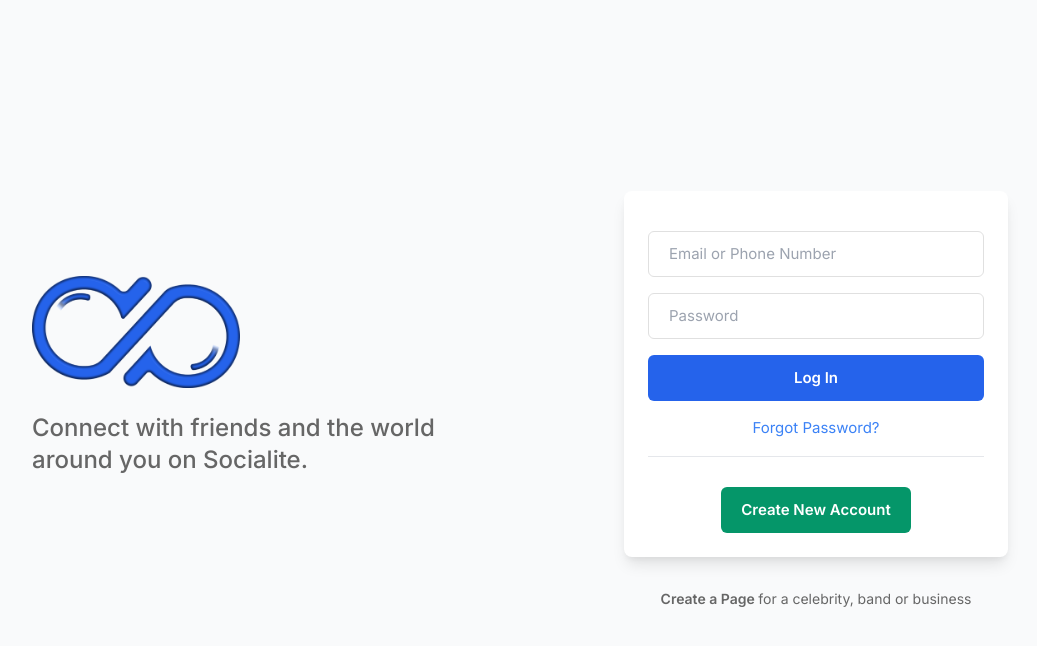
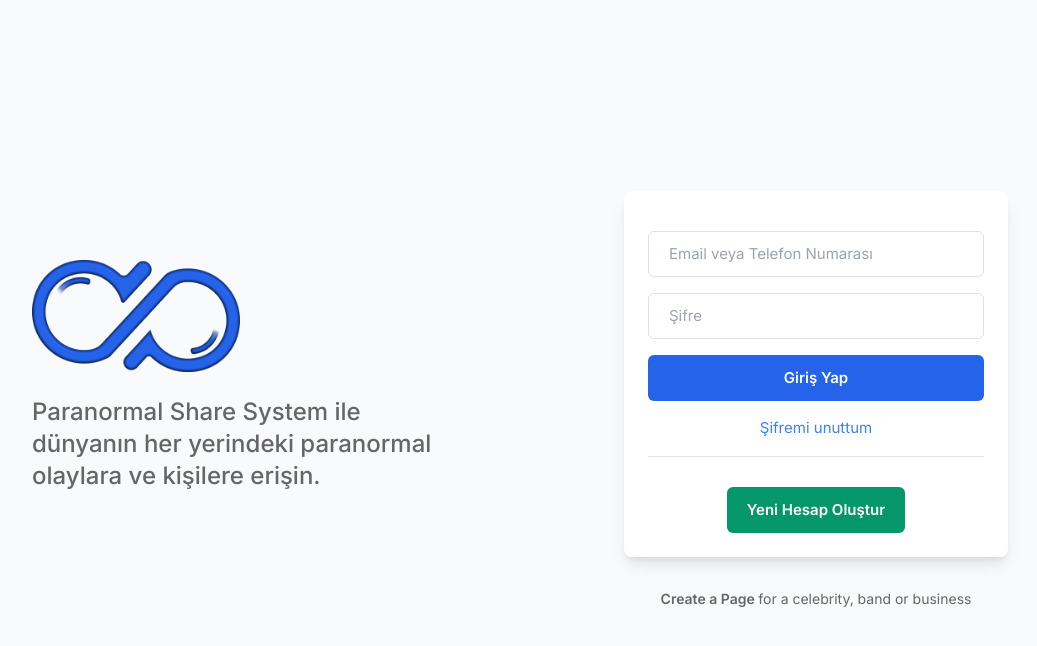
Before and after one commit to bilalsahin37/facebook_prj, a Django app: page /user/sign-up/ in a window 1280 px wide. Shown: the top 646 px of the page, without its empty margins (120-1157 px from the left). Run offline with Django 5.2, Linux system fonts and the light colour scheme; some libraries are stand-ins or nearby versions.

Commit message:
Update sign-up page template with Turkish translations and modify title for Paranormal Share System

```diff
--- a/templates/userauths/sign-up.html
+++ b/templates/userauths/sign-up.html
@@ -14,7 +14,7 @@
 
     <!-- Basic Page Needs
         ================================================== -->
-    <title>Socialite Template</title>
+    <title>Paranormal Template</title>
     <meta charset="utf-8">
     <meta name="viewport" content="width=device-width, initial-scale=1">
     <meta name="description" content="Socialite is - Professional A unique and beautiful collection of UI elements">
@@ -44,7 +44,7 @@
         <div class="flex flex-col items-center lg: lg:flex-row lg:space-x-10">
             <div class="lg:mb-12 flex-1 lg:text-left text-center">
                 <img src="{% static 'assets/images/logo.png' %}" alt="" class="lg:mx-0 lg:w-52 mx-auto w-40">
-                <p class="font-medium lg:mx-0 md:text-2xl mt-6 mx-auto sm:w-3/4 text-xl"> Connect with friends and the world around you on Socialite.</p>
+                <p class="font-medium lg:mx-0 md:text-2xl mt-6 mx-auto sm:w-3/4 text-xl"> Paranormal Share System ile dünyanın her yerindeki paranormal olaylara ve kişilere erişin.</p>
             </div>
             <div class="lg:mt-0 lg:w-96 md:w-1/2 sm:w-2/3 mt-10 w-full">
 
@@ -81,18 +81,18 @@
 
                     {% csrf_token %}
 
-                    <input type="email" name="email" placeholder="Email or Phone Number" class="with-border">
-                    <input type="password" name="password" placeholder="Password" class="with-border">
+                    <input type="email" name="email" placeholder="Email veya Telefon Numarası" class="with-border">
+                    <input type="password" name="password" placeholder="Şifre" class="with-border">
 
-                    <button type="submit" class="bg-blue-600 font-semibold p-3 rounded-md text-center text-white w-full"> Log In </button>
+                    <button type="submit" class="bg-blue-600 font-semibold p-3 rounded-md text-center text-white w-full"> Giriş Yap </button>
 
-                    <a href="#" class="text-blue-500 text-center block"> Forgot Password? </a>
+                    <a href="#" class="text-blue-500 text-center block"> Şifremi unuttum </a>
 
                     <hr class="pb-3.5">
 
                     <div class="flex">
                         <a href="#register" type="button" class="bg-green-600 hover:bg-green-500 hover:text-white font-semibold py-3 px-5 rounded-md text-center text-white mx-auto" uk-toggle>
-                            Create New Account
+                            Yeni Hesap Oluştur
                         </a>
                     </div>
 
@@ -118,8 +118,8 @@
             <button class="uk-modal-close-default p-3 bg-gray-100 rounded-full m-3" type="button" uk-close></button>
 
             <div class="border-b px-7 py-5">
-                <div class="lg:text-2xl text-xl font-semibold mb-1"> Sign Up</div>
-                <div class="text-base text-gray-600"> It’s quick and easy.</div>
+                <div class="lg:text-2xl text-xl font-semibold mb-1"> Paranormal Share System Kayıt İşlemi</div>
+                <p class="text-gray-600 text-sm">Paranormal Share System'e kayıt olmak için aşağıdaki formu doldurunuz.</p>
             </div>
 
 
@@ -130,11 +130,11 @@
 
                     <div class="grid lg:grid-cols-2 gap-3">
                         <div>
-                            <label class=""> Username </label>
+                            <label class=""> Kullanıcı Adı </label>
                             {{form.username}}
                         </div>
                         <div>
-                            <label class="">Email Address</label>
+                            <label class="">Email Adresi</label>
                             {{form.email}}
                         </div>
                     </div>
@@ -143,11 +143,11 @@
 
                     <div class="grid lg:grid-cols-2 gap-3">
                         <div>
-                            <label class=""> Gender </label>
+                            <label class=""> Cinsiyet </label>
                             {{form.gender}}
                         </div>
                         <div>
-                            <label class=""> Phone: optional  </label>
+                            <label class=""> Telefon  </label>
                             {{form.phone}}
                         </div>
                     </div>
@@ -155,11 +155,11 @@
 
                     <div class="grid lg:grid-cols-2 gap-3">
                         <div>
-                            <label class=""> Password </label>
+                            <label class=""> Şifre </label>
                             {{form.password1}}
                         </div>
                         <div>
-                            <label class="">Confirm Password </label>
+                            <label class="">Şifre Onayı </label>
                             {{form.password2}}
                         </div>
                     </div>
@@ -174,7 +174,7 @@
 
                 <div class="flex">
                     <button type="submit" class="bg-blue-600 font-semibold mx-auto px-10 py-3 rounded-md text-center text-white">
-                        Get Started
+                        Kayıt Ol
                     </button>
                 </div>
 
```
Also changed, not shown: db.sqlite3.
